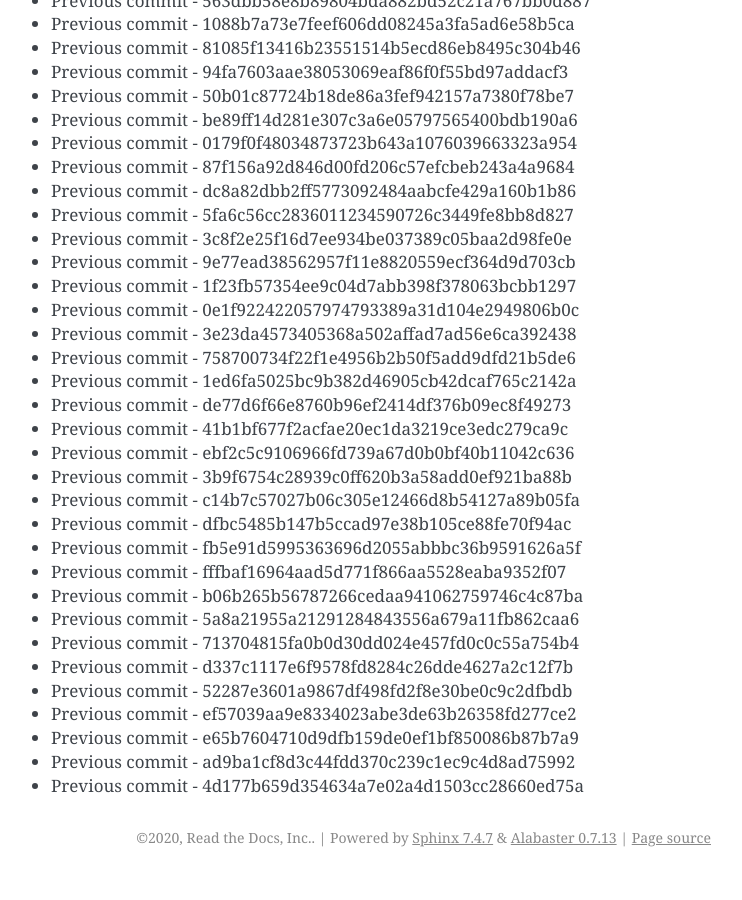
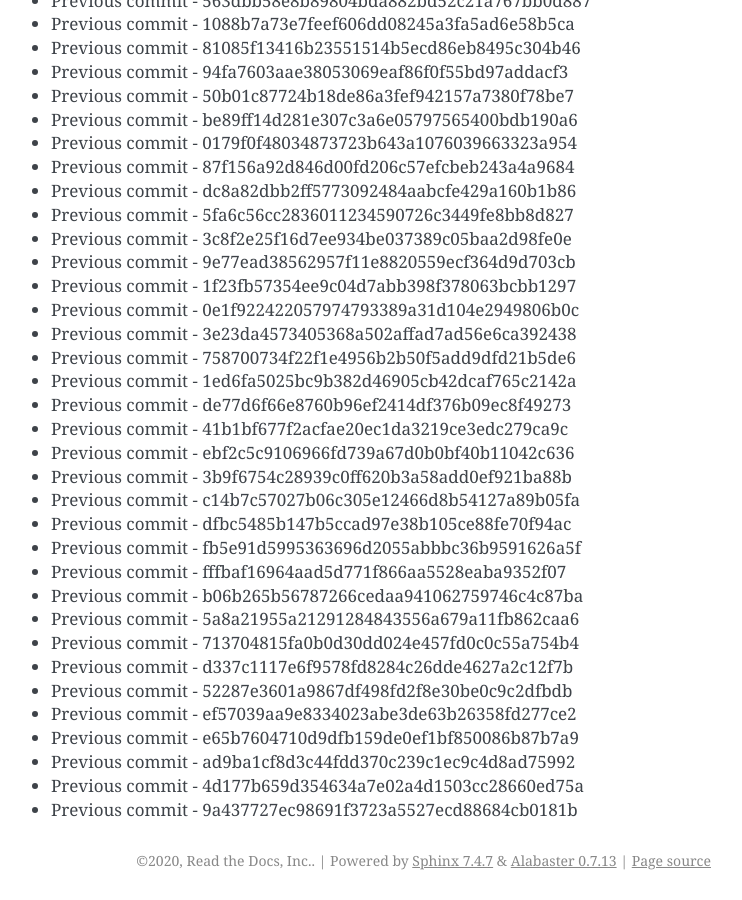
Before and after one commit to readthedocs/rtd-git-stresstest, a Sphinx documentation site: the page built from docs/updates.rst, in a window 1280 px wide and 900 px high, scrolled down 45988 px. Shown: the whole window, without its empty margins (399-1141 px from the left). Built offline with Sphinx 7.4.7, drawn with Linux system fonts in a browser that asks for light colours; before the commit the page ends 46865 px from its top, so only the background shows below that.

Commit message:
Generating commit from previous: 9a437727ec98691f3723a5527ecd88684cb0181b

```diff
--- a/docs/updates.rst
+++ b/docs/updates.rst
@@ -1964,3 +1964,4 @@ It can be tested for any performance characteristics.
 * Previous commit - e65b7604710d9dfb159de0ef1bf850086b87b7a9
 * Previous commit - ad9ba1cf8d3c44fdd370c239c1ec9c4d8ad75992
 * Previous commit - 4d177b659d354634a7e02a4d1503cc28660ed75a
+* Previous commit - 9a437727ec98691f3723a5527ecd88684cb0181b
```
